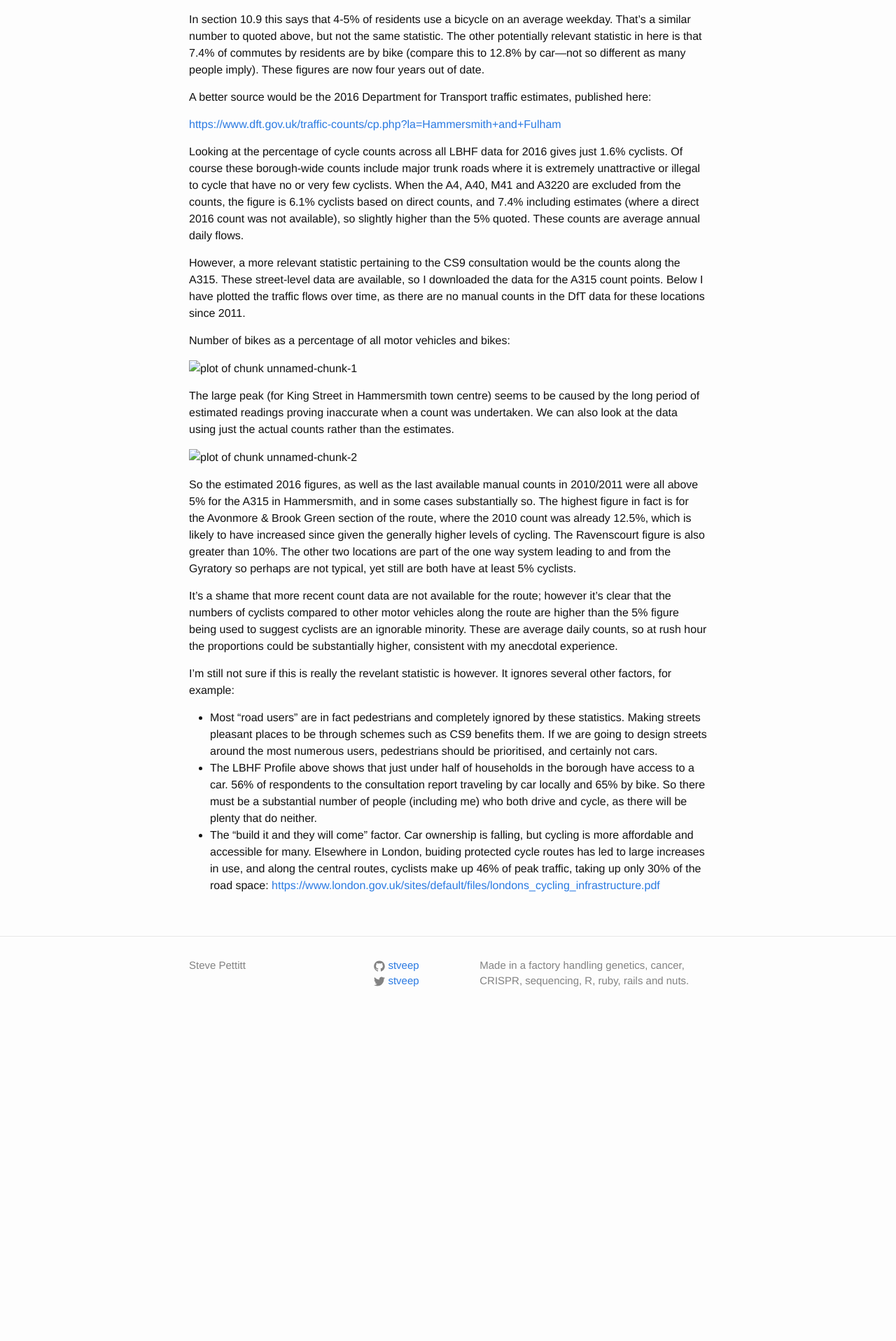
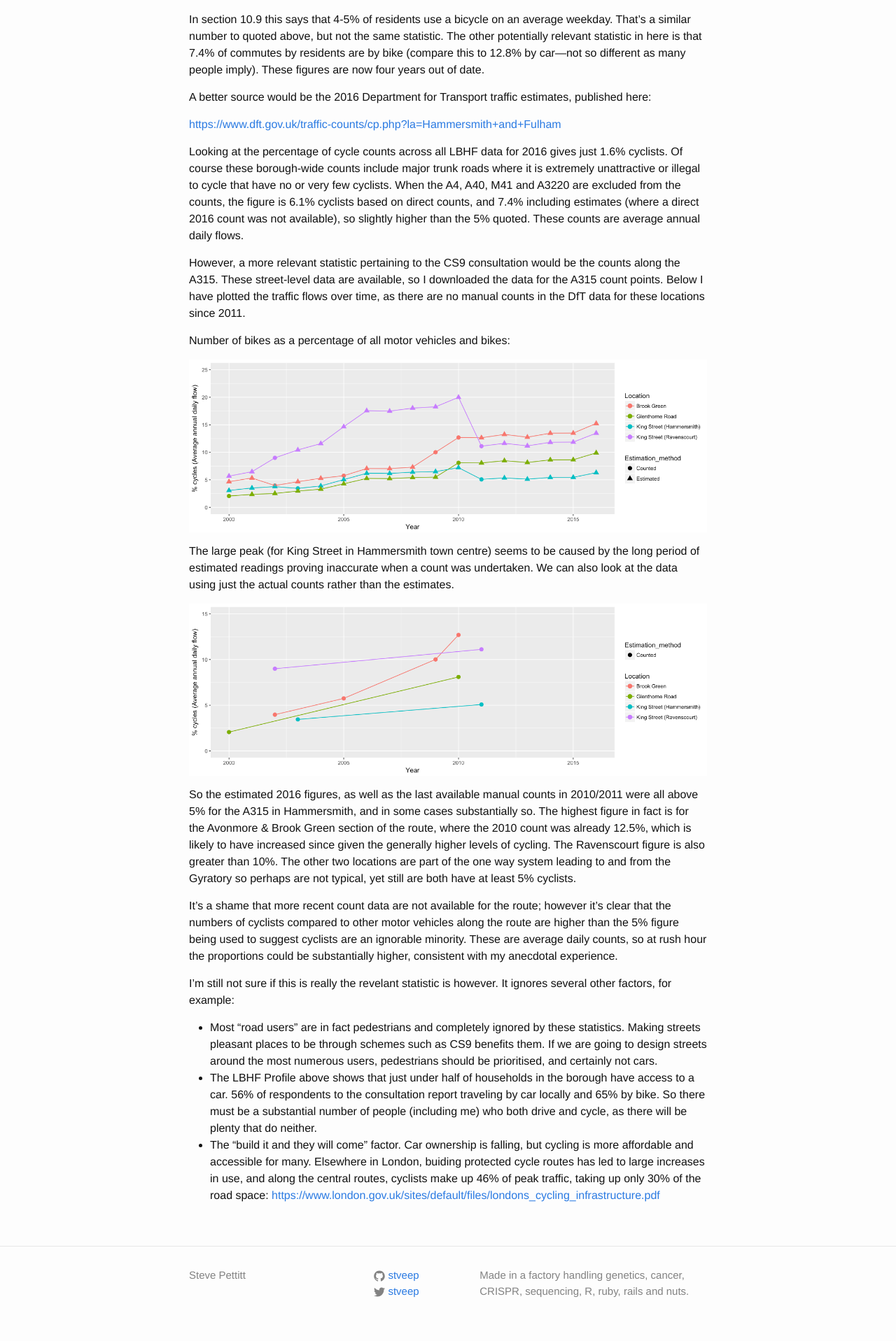
Before and after one commit to stveep/stveep.github.io, a Jekyll site: the page built from _posts/2018-03-24-counting-cyclists.markdown, in a window 1280 px wide. Shown: the part 664-2581 px from the top of the page at 70% size. Built offline with Jekyll 4.4.1, drawn with Linux system fonts in a browser that asks for light colours; comment, search, counter and statistics services are not loaded; before the commit the page ends 2138 px from its top, so only the background shows below that.

Commit message:
Fix images, links again

```diff
--- a/_posts/2018-03-24-counting-cyclists.markdown
+++ b/_posts/2018-03-24-counting-cyclists.markdown
@@ -28,11 +28,11 @@ However, a more relevant statistic pertaining to the CS9 consultation would be t
 
 Number of bikes as a percentage of all motor vehicles and bikes:
 
-![plot of chunk unnamed-chunk-1](assets/unnamed-chunk-1-1.png)
+![plot of chunk unnamed-chunk-1]({{ "assets/unnamed-chunk-1-1.png" | absolute_url }})
 
 The large peak (for King Street in Hammersmith town centre) seems to be caused by the long period of estimated readings proving inaccurate when a count was undertaken. We can also look at the data using just the actual counts rather than the estimates.
 
-![plot of chunk unnamed-chunk-2](assets/unnamed-chunk-2-1.png)
+![plot of chunk unnamed-chunk-2]({{ "assets/unnamed-chunk-2-1.png" | absolute_url }})
 
 So the estimated 2016 figures, as well as the last available manual counts in 2010/2011 were all above 5% for the A315 in Hammersmith, and in some cases substantially so. The highest figure in fact is for the Avonmore & Brook Green section of the route, where the 2010 count was already 12.5%, which is likely to have increased since given the generally higher levels of cycling. The Ravenscourt figure is also greater than 10%. The other two locations are part of the one way system leading to and from the Gyratory so perhaps are not typical, yet still are both have at least 5% cyclists.
 
```
